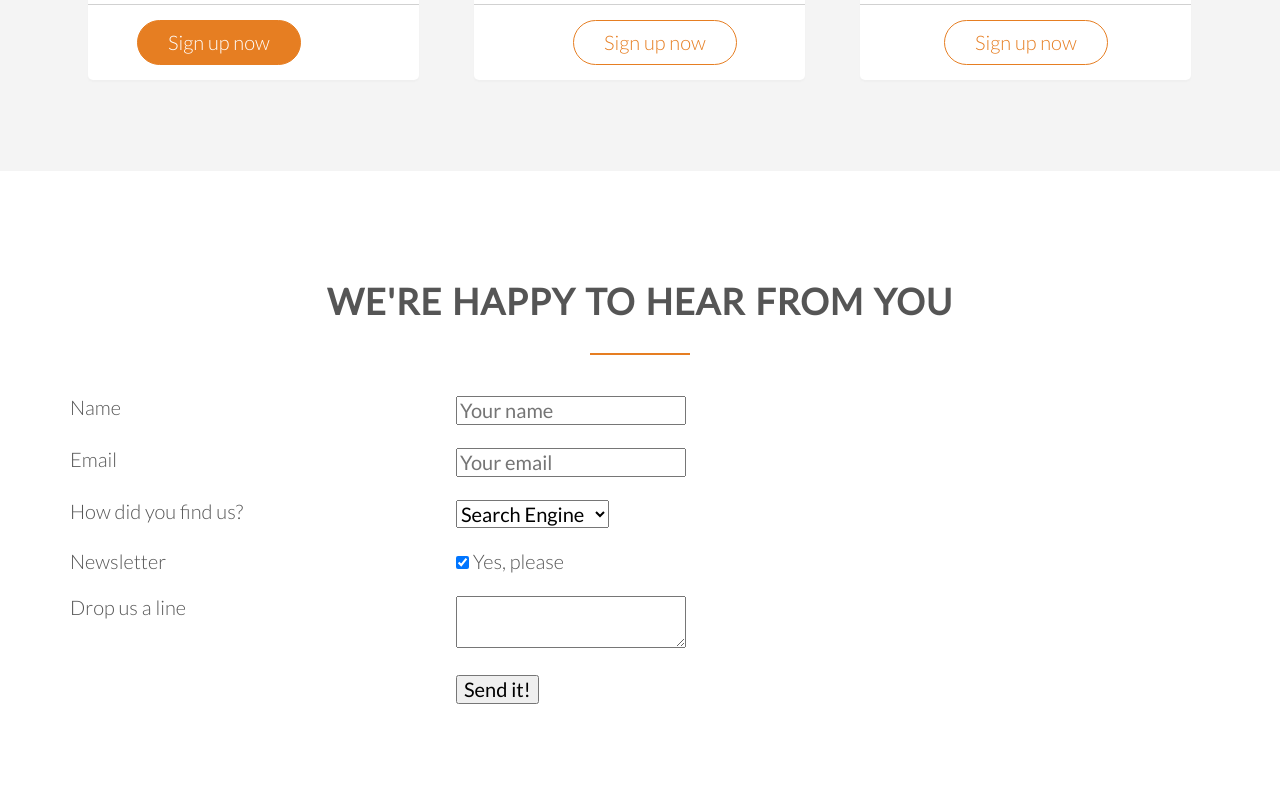
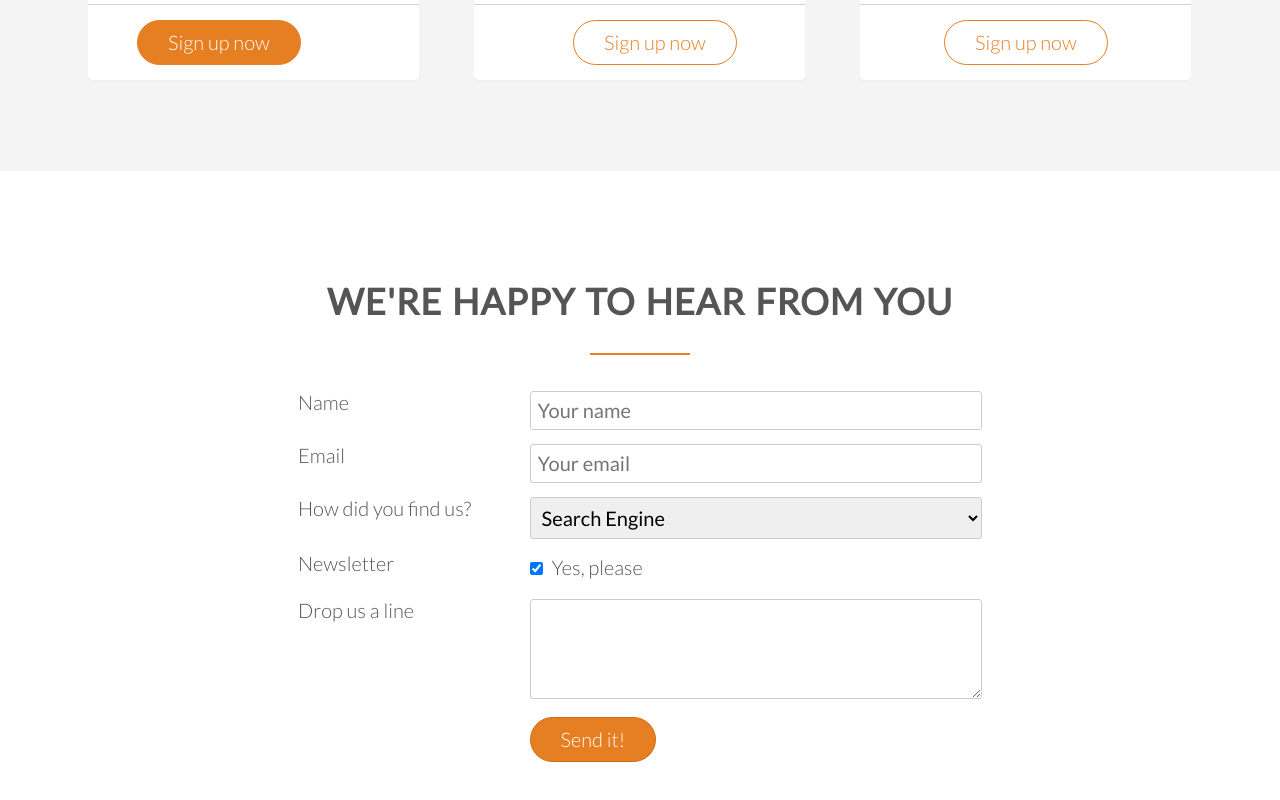
Before and after one commit to savaseso/Omnifood, a plain HTML site: page index.html in a window 1280 px wide. Shown: the part 4206-5006 px from the top of the page. Drawn offline with nearby package versions, Linux system fonts and the light colour scheme.

Commit message:
editing form section with css

```diff
--- a/resources/css/style.css
+++ b/resources/css/style.css
@@ -143,7 +143,8 @@ a:visited {
 /*     BUTTONS      */
 
 .btn:link,
-.btn:visited  {
+.btn:visited,
+input[type=submit]  {
     display: inline-block;
     padding:10px 30px;
     font-weight: 300;
@@ -153,7 +154,8 @@ a:visited {
 
 }
 .btn-full:link,
-.btn-full:visited {
+.btn-full:visited,
+input[type=submit] {
     background-color: #e67e22;
     border: 1px solid #e67e22;
     color:#fff;
@@ -167,12 +169,15 @@ a:visited {
 }
 
 .btn:hover,
-.btn:active {
+.btn:active,
+input[type=submit]:hover,
+input[type=submit]:active {
     background-color: #cf6d17;
 }
 
 .btn-full:hover,
-.btn-full:active {
+.btn-full:active,
+input[type=submit] {
     border: 1px solid #cf6d17;
 }
 
@@ -473,3 +478,34 @@ cite img {
  .plan-box ul li {
      padding: 5px, 0px;
  }
+
+
+  /* ----------------------------------------------------
+            Contact form
+ ----------------------------------------------------
+ */
+
+ .contact-form {
+     width: 60%;
+     margin: 0 auto;
+ }
+
+ input[type=text],
+ input[type=email],
+ select,
+ textarea{
+     width: 100%;
+     padding: 7px;
+     border-radius: 3px;
+     border: 1px solid #ccc;
+ }
+
+ textarea {
+     height: 100px;
+ }
+
+ input[type=checkbox]{
+     margin:10px 5px 10px 0;
+ }
+
+ *:focus {outline:none}
```
